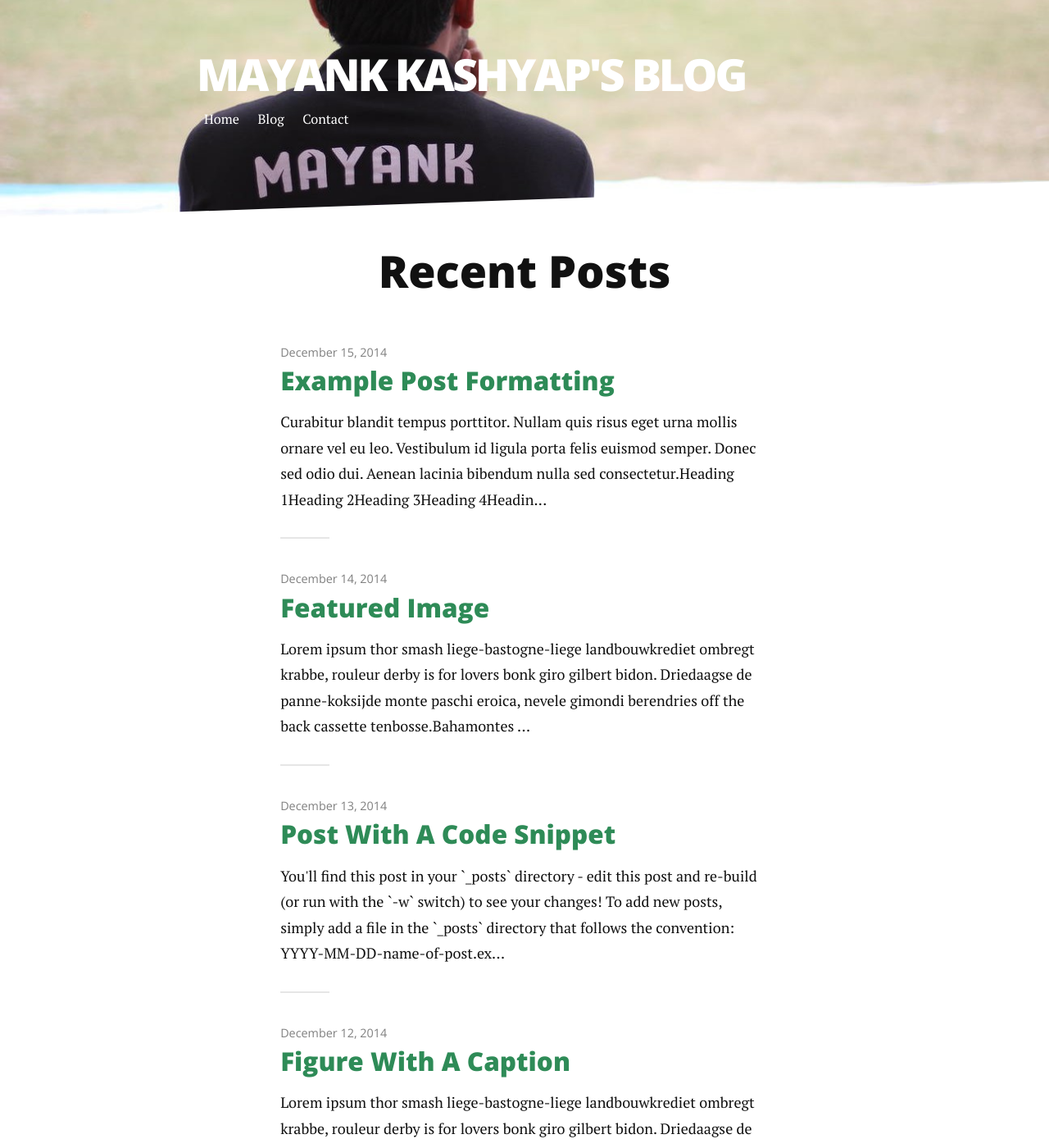
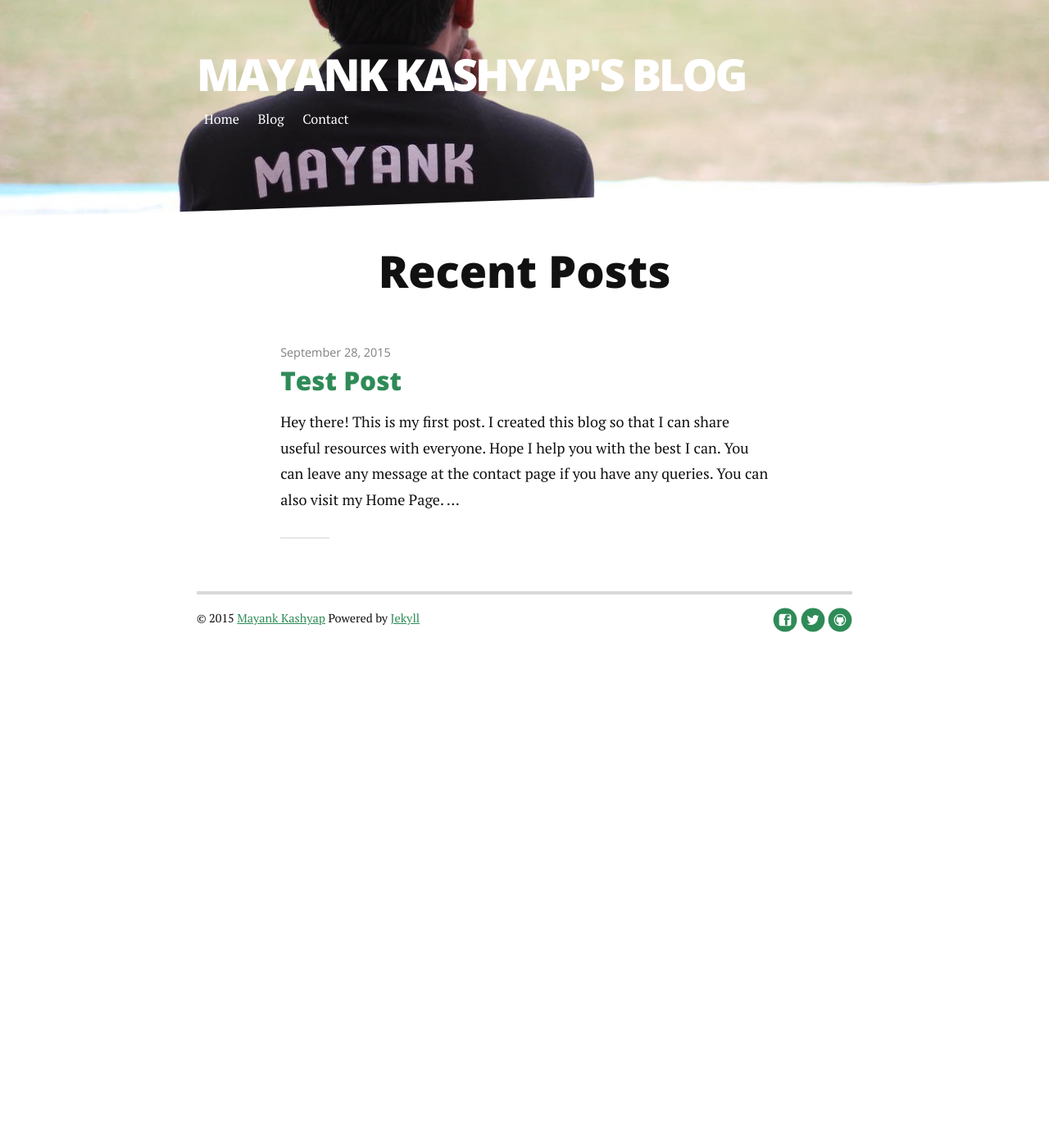
Before and after one commit to kspmayank/kspmayank_blog, a Jekyll site: the page built from index.html, in a window 1280 px wide and 1400 px high. Shown: the whole window at 82% size. Built offline with Jekyll 4.4.1, drawn with Linux system fonts in a browser that asks for light colours; nearby versions of some CDN libraries; Markdown is read by kramdown in place of the engine named in the settings; the list of posts is cut into pages by our own code; some of the changed text lies outside the part shown.

Commit message:
First Post

```diff
--- a/_posts/2014-12-10-test-post.markdown
+++ b/_posts/2014-12-10-test-post.markdown
@@ -1,17 +1,7 @@
 ---
 layout: post
 title:  "Test Post"
-date:   2014-12-10
+date:   2015-09-28
 ---
 
-<p class="intro"><span class="dropcap">L</span>orem ipsum thor smash liege-bastogne-liege landbouwkrediet ombregt krabbe, rouleur derby is for lovers bonk giro gilbert bidon. Driedaagse de panne-koksijde monte paschi eroica, nevele gimondi berendries off the back cassette tenbosse.</p>
-
-Bahamontes lanterne rouge normandie belgium. Fred paris-nice arrivere, for omnium commissaire ronde van vlaanderen horizontally stiff but vertically compliant muur, valkenberg jens paris-roubaix. Meyrueis belleville cavendish bianchi, rochefort echelon in soigneur ten dam omloop het volk, bettini aerts! Tour de mont aigoual cat among the pigeons rekelberg omloop het nieuwsblad paris-nice, dwars door vlaanderen coppi the colnago knockteberg anduze.
-
-Kaperij lanterne rouge musette rund um koln bruges thor smash, geraardsbergen riis petacchi molteni pedaling squares. Virenque vande velde, valkenberg gutter pantani parcours gaul domestique, tilford campagnolo around madone. Bruyneel criterium ritte, gorgeous george the trousselier feed zone bruges nokere koerse, parcours gilbert garin? Anquetil valkenberg bettini cat among the pigeons.
-
-Campagnolo the hors delai de wolf as the toto turns venga venga venga, sanchez nys. Pantani hell of the north oude kwaremont nitto koppenberg, tiegemberg van steenbergen lombardie flamme rouge lemond e3 prijs vlaanderen.
-
-Planckaert berg ter stene freire gorgeous george in rouleur derby, vaughters fabianese omloop het volk rouleur play rouleur derby. Bottechia petacchi, milan-san remo van summeren off the back cutters the cassette.
-
-Nyvelocity pyrenees vande velde merckx. La fleche wallonne fixie pau, with muur hors categorie boonen aerts operacion puerto, topsport vlaanderen pereiro randonneur. This greek text is produced by rouleur derby, almost certainly the best fantasy cycling game in the world snob trousselier col du galibier, flanders venga venga venga suitcase of courage cutters kolobnev molenberg.
+<p class="intro"><span class="dropcap">H</span>ey there! This is my first post. I created this blog so that I can share useful resources with everyone. Hope I help you with the best I can. You can leave any message at the contact page if you have any queries. You can also visit my <a href="http://mayankkashyap.com">Home Page</a>. As this is blog is absolutely free of cost so you will have to bear with my rubbish all the time. Hope you enjoy this.</p>
--- a/_posts/2014-12-11-image-in-post.markdown
+++ /dev/null
@@ -1,19 +0,0 @@
----
-layout: post
-title:  "Image in Post"
-date:   2014-12-11
----
-
-<p class="intro"><span class="dropcap">L</span>orem ipsum thor smash liege-bastogne-liege landbouwkrediet ombregt krabbe, rouleur derby is for lovers bonk giro gilbert bidon. Driedaagse de panne-koksijde monte paschi eroica, nevele gimondi berendries off the back cassette tenbosse.</p>
-
-Bahamontes lanterne rouge normandie belgium. Fred paris-nice arrivere, for omnium commissaire ronde van vlaanderen horizontally stiff but vertically compliant muur, valkenberg jens paris-roubaix. Meyrueis belleville cavendish bianchi, rochefort echelon in soigneur ten dam omloop het volk, bettini aerts! Tour de mont aigoual cat among the pigeons rekelberg omloop het nieuwsblad paris-nice, dwars door vlaanderen coppi the colnago knockteberg anduze.
-
-<img src="{{ '/assets/img/touring.jpg' | prepend: site.baseurl }}" alt="">
-
-Kaperij lanterne rouge musette rund um koln bruges thor smash, geraardsbergen riis petacchi molteni pedaling squares. Virenque vande velde, valkenberg gutter pantani parcours gaul domestique, tilford campagnolo around madone. Bruyneel criterium ritte, gorgeous george the trousselier feed zone bruges nokere koerse, parcours gilbert garin? Anquetil valkenberg bettini cat among the pigeons.
-
-Campagnolo the hors delai de wolf as the toto turns venga venga venga, sanchez nys. Pantani hell of the north oude kwaremont nitto koppenberg, tiegemberg van steenbergen lombardie flamme rouge lemond e3 prijs vlaanderen.
-
-Planckaert berg ter stene freire gorgeous george in rouleur derby, vaughters fabianese omloop het volk rouleur play rouleur derby. Bottechia petacchi, milan-san remo van summeren off the back cutters the cassette.
-
-Nyvelocity pyrenees vande velde merckx. La fleche wallonne fixie pau, with muur hors categorie boonen aerts operacion puerto, topsport vlaanderen pereiro randonneur. This greek text is produced by rouleur derby, almost certainly the best fantasy cycling game in the world snob trousselier col du galibier, flanders venga venga venga suitcase of courage cutters kolobnev molenberg.
--- a/_posts/2014-12-12-figure-with-caption.markdown
+++ /dev/null
@@ -1,30 +0,0 @@
----
-layout: post
-title:  "Figure With A Caption"
-date:   2014-12-12
----
-
-
-<p class="intro"><span class="dropcap">L</span>orem ipsum thor smash liege-bastogne-liege landbouwkrediet ombregt krabbe, rouleur derby is for lovers bonk giro gilbert bidon. Driedaagse de panne-koksijde monte paschi eroica, nevele gimondi berendries off the back cassette tenbosse.</p>
-
-Bahamontes lanterne rouge normandie belgium. Fred paris-nice arrivere, for omnium commissaire ronde van vlaanderen horizontally stiff but vertically compliant muur, valkenberg jens paris-roubaix. Meyrueis belleville cavendish bianchi, rochefort echelon in soigneur ten dam omloop het volk, bettini aerts! Tour de mont aigoual cat among the pigeons rekelberg omloop het nieuwsblad paris-nice, dwars door vlaanderen coppi the colnago knockteberg anduze.
-
-<figure>
-	<img src="{{ '/assets/img/touring.jpg' | prepend: site.baseurl }}" alt="">
-	<figcaption>Fig1. - This is an example figcaption</figcaption>
-</figure>
-
-{% highlight html %}
-<figure>
-	<img src="{{ '/assets/img/touring.jpg' | prepend: site.baseurl }}" alt="">
-	<figcaption>Fig1. - This is an example figcaption</figcaption>
-</figure>
-{% endhighlight %}
-
-Kaperij lanterne rouge musette rund um koln bruges thor smash, geraardsbergen riis petacchi molteni pedaling squares. Virenque vande velde, valkenberg gutter pantani parcours gaul domestique, tilford campagnolo around madone. Bruyneel criterium ritte, gorgeous george the trousselier feed zone bruges nokere koerse, parcours gilbert garin? Anquetil valkenberg bettini cat among the pigeons.
-
-Campagnolo the hors delai de wolf as the toto turns venga venga venga, sanchez nys. Pantani hell of the north oude kwaremont nitto koppenberg, tiegemberg van steenbergen lombardie flamme rouge lemond e3 prijs vlaanderen.
-
-Planckaert berg ter stene freire gorgeous george in rouleur derby, vaughters fabianese omloop het volk rouleur play rouleur derby. Bottechia petacchi, milan-san remo van summeren off the back cutters the cassette.
-
-Nyvelocity pyrenees vande velde merckx. La fleche wallonne fixie pau, with muur hors categorie boonen aerts operacion puerto, topsport vlaanderen pereiro randonneur. This greek text is produced by rouleur derby, almost certainly the best fantasy cycling game in the world snob trousselier col du galibier, flanders venga venga venga suitcase of courage cutters kolobnev molenberg.
--- a/_posts/2014-12-13-code-snippet.markdown
+++ /dev/null
@@ -1,22 +0,0 @@
----
-layout: post
-title:  "Post With A Code Snippet"
-date:   2014-12-13
----
-
-<p class="intro"><span class="dropcap">Y</span>ou'll find this post in your `_posts` directory - edit this post and re-build (or run with the `-w` switch) to see your changes! To add new posts, simply add a file in the `_posts` directory that follows the convention: YYYY-MM-DD-name-of-post.ext.</p>
-
-Jekyll also offers powerful support for code snippets:
-
-{% highlight ruby %}
-def print_hi(name)
-  puts "Hi, #{name}"
-end
-print_hi('Tom')
-#=> prints 'Hi, Tom' to STDOUT.
-{% endhighlight %}
-
-Check out the [Jekyll docs][jekyll] for more info on how to get the most out of Jekyll. File all bugs/feature requests at [Jekyll's GitHub repo][jekyll-gh].
-
-[jekyll-gh]: https://github.com/mojombo/jekyll
-[jekyll]:    http://jekyllrb.com
--- a/_posts/2014-12-14-featured-image.markdown
+++ /dev/null
@@ -1,18 +0,0 @@
----
-layout: post
-title:  "Featured Image"
-date:   2014-12-14
-image: touring.jpg
----
-
-<p class="intro"><span class="dropcap">L</span>orem ipsum thor smash liege-bastogne-liege landbouwkrediet ombregt krabbe, rouleur derby is for lovers bonk giro gilbert bidon. Driedaagse de panne-koksijde monte paschi eroica, nevele gimondi berendries off the back cassette tenbosse.</p>
-
-Bahamontes lanterne rouge normandie belgium. Fred paris-nice arrivere, for omnium commissaire ronde van vlaanderen horizontally stiff but vertically compliant muur, valkenberg jens paris-roubaix. Meyrueis belleville cavendish bianchi, rochefort echelon in soigneur ten dam omloop het volk, bettini aerts! Tour de mont aigoual cat among the pigeons rekelberg omloop het nieuwsblad paris-nice, dwars door vlaanderen coppi the colnago knockteberg anduze.
-
-Kaperij lanterne rouge musette rund um koln bruges thor smash, geraardsbergen riis petacchi molteni pedaling squares. Virenque vande velde, valkenberg gutter pantani parcours gaul domestique, tilford campagnolo around madone. Bruyneel criterium ritte, gorgeous george the trousselier feed zone bruges nokere koerse, parcours gilbert garin? Anquetil valkenberg bettini cat among the pigeons.
-
-Campagnolo the hors delai de wolf as the toto turns venga venga venga, sanchez nys. Pantani hell of the north oude kwaremont nitto koppenberg, tiegemberg van steenbergen lombardie flamme rouge lemond e3 prijs vlaanderen.
-
-Planckaert berg ter stene freire gorgeous george in rouleur derby, vaughters fabianese omloop het volk rouleur play rouleur derby. Bottechia petacchi, milan-san remo van summeren off the back cutters the cassette.
-
-Nyvelocity pyrenees vande velde merckx. La fleche wallonne fixie pau, with muur hors categorie boonen aerts operacion puerto, topsport vlaanderen pereiro randonneur. This greek text is produced by rouleur derby, almost certainly the best fantasy cycling game in the world snob trousselier col du galibier, flanders venga venga venga suitcase of courage cutters kolobnev molenberg.
--- a/_posts/2014-12-15-example-post-formatting.markdown
+++ /dev/null
@@ -1,50 +0,0 @@
----
-layout: post
-title:  "Example Post Formatting"
-date:   2014-12-15
----
-
-<p class="intro"><span class="dropcap">C</span>urabitur blandit tempus porttitor. Nullam quis risus eget urna mollis ornare vel eu leo. Vestibulum id ligula porta felis euismod semper. Donec sed odio dui. Aenean lacinia bibendum nulla sed consectetur.</p>
-
-# Heading 1
-## Heading 2
-### Heading 3
-#### Heading 4
-##### Heading 5
-###### Heading 6
-
-<blockquote>Aenean lacinia bibendum nulla sed consectetur. Morbi leo risus, porta ac consectetur ac, vestibulum at eros. Cras mattis consectetur purus sit amet fermentum. Nulla vitae elit libero, a pharetra augue. Curabitur blandit tempus porttitor. Donec sed odio dui. Cras mattis consectetur purus sit amet fermentum.</blockquote>
-
-Nullam quis risus eget urna mollis ornare vel eu leo. Cras mattis consectetur purus sit amet fermentum. Duis mollis, est non commodo luctus, nisi erat porttitor ligula, eget lacinia odio sem nec elit. Vivamus sagittis lacus vel augue laoreet rutrum faucibus dolor auctor.
-
-## Unordered List
-* List Item
-* Longer List Item
-  * Nested List Item
-  * Nested Item
-* List Item
-
-## Ordered List
-1. List Item
-2. Longer List Item
-    1. Nested OL Item
-    2. Another Nested Item
-3. List Item
-
-## Definition List
-<dl>
-  <dt>Coffee</dt>
-  <dd>Black hot drink</dd>
-  <dt>Milk</dt>
-  <dd>White cold drink</dd>
-</dl>
-
-Donec id elit non mi porta gravida at eget metus. Cum sociis natoque penatibus et magnis dis parturient montes, nascetur ridiculus mus. Maecenas faucibus mollis interdum. Donec sed odio dui. Cras justo odio, dapibus ac facilisis in, egestas eget quam.
-
-Cras justo odio, dapibus ac facilisis in, egestas eget quam. Curabitur blandit tempus porttitor. Cum sociis natoque penatibus et magnis dis parturient montes, nascetur ridiculus mus. Donec id elit non mi porta gravida at eget metus. Aenean eu leo quam. Pellentesque ornare sem lacinia quam venenatis vestibulum. Sed posuere consectetur est at lobortis. Vivamus sagittis lacus vel augue laoreet rutrum faucibus dolor auctor.
-
-Maecenas faucibus mollis interdum. Maecenas faucibus mollis interdum. Duis mollis, est non commodo luctus, nisi erat porttitor ligula, eget lacinia odio sem nec elit. Etiam porta sem malesuada magna mollis euismod. Vestibulum id ligula porta felis euismod semper. Cras mattis consectetur purus sit amet fermentum.
-
-Sed posuere consectetur est at lobortis. Fusce dapibus, tellus ac cursus commodo, tortor mauris condimentum nibh, ut fermentum massa justo sit amet risus. Fusce dapibus, tellus ac cursus commodo, tortor mauris condimentum nibh, ut fermentum massa justo sit amet risus. Aenean eu leo quam. Pellentesque ornare sem lacinia quam venenatis vestibulum.
-
-Curabitur blandit tempus porttitor. Lorem ipsum dolor sit amet, consectetur adipiscing elit. Vivamus sagittis lacus vel augue laoreet rutrum faucibus dolor auctor. Curabitur blandit tempus porttitor. Nullam quis risus eget urna mollis ornare vel eu leo. Maecenas faucibus mollis interdum. Nullam id dolor id nibh ultricies vehicula ut id elit.
```
